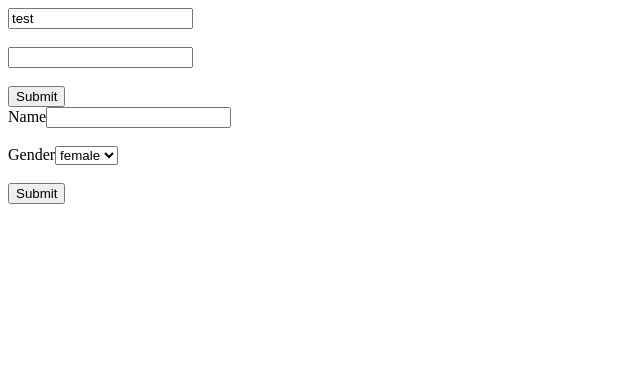
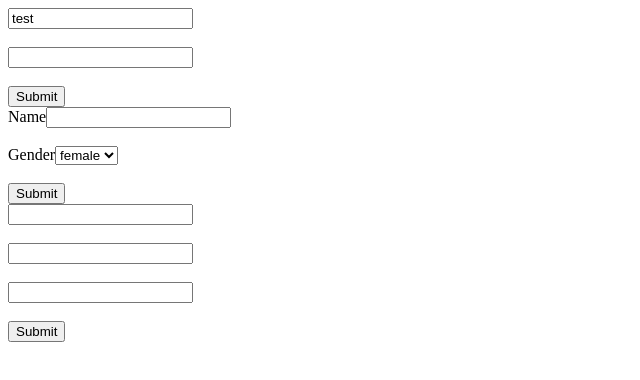
Before and after one commit to shyam88-git/react-hook-form, a React (Vite) app: page / in a window 1280 px wide. Shown: the top 380 px of the page, without its empty margins (0-640 px from the left). Built offline with nearby package versions, Linux system fonts and the light colour scheme.

Commit message:
apply validation on input-field

```diff
--- a/src/App.tsx
+++ b/src/App.tsx
@@ -1,4 +1,5 @@
 import InputField from "./pages/InputField";
+import RegiserPage from "./pages/RegiserPage";
 import RegisterField from "./pages/RegisterField";
 
 const App = () => {
@@ -6,6 +7,7 @@ const App = () => {
     <div>
       <InputField />
       <RegisterField />
+      <RegiserPage />
     </div>
   );
 };
--- /dev/null
+++ b/src/pages/RegiserPage.tsx
@@ -0,0 +1,31 @@
+import { SubmitHandler, useForm } from "react-hook-form";
+
+interface IFormInput {
+  firstName: string;
+  lastName: string;
+  age: number;
+}
+
+const RegiserPage = () => {
+  const { register, handleSubmit } = useForm<IFormInput>();
+  const onSubmit: SubmitHandler<IFormInput> = (data) => console.log(data);
+  return (
+    <form onSubmit={handleSubmit(onSubmit)}>
+      <input {...register("firstName", { required: true, maxLength: 20 })} />
+      <br />
+      <br />
+      <input
+        {...register("lastName", { required: true, pattern: /^[A-Za-z]+$/i })}
+      />
+      {}
+      <br />
+      <br />
+      <input {...register("age", { min: 8, max: 99 })} />
+      <br />
+      <br />
+      <input type="submit" />
+    </form>
+  );
+};
+
+export default RegiserPage;
```
